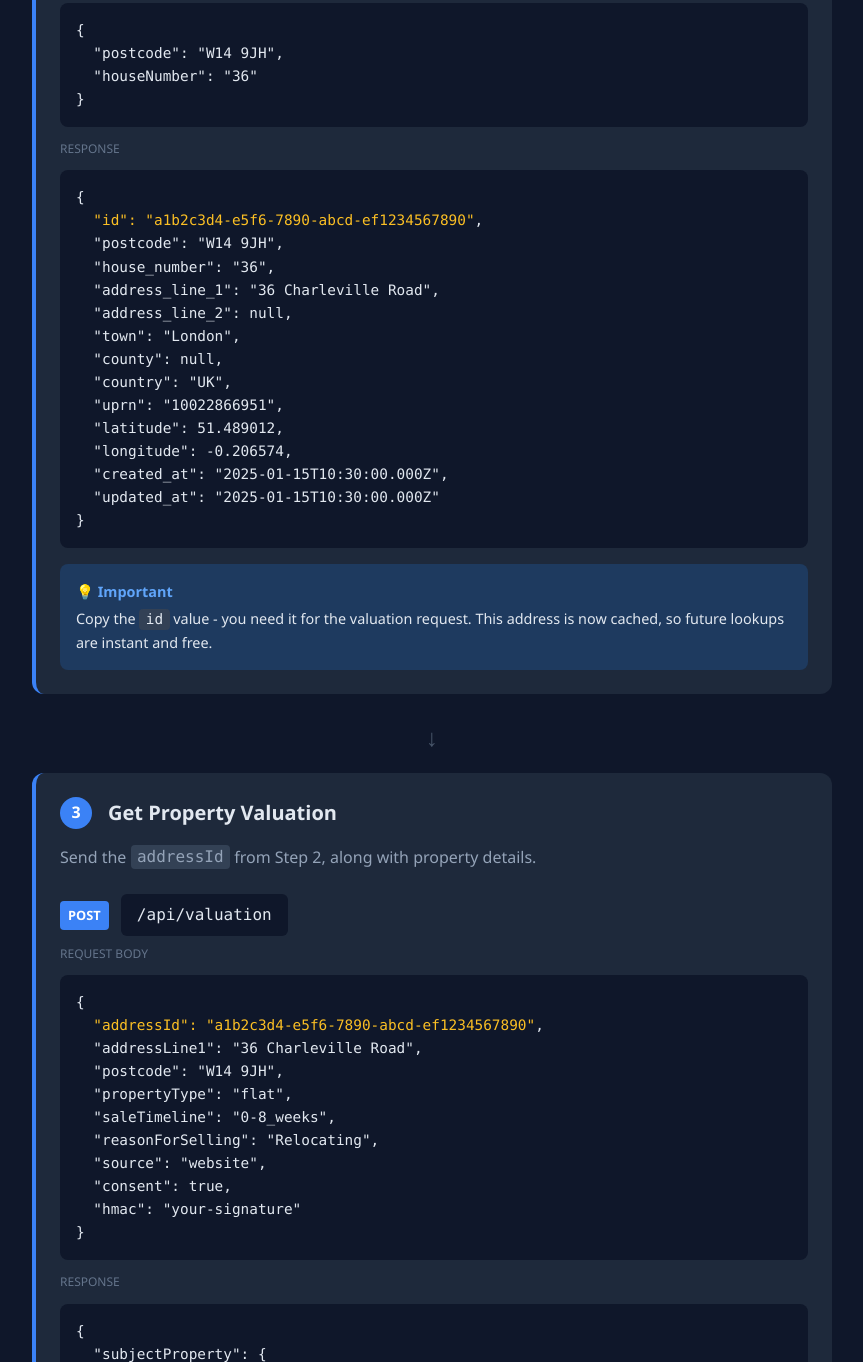
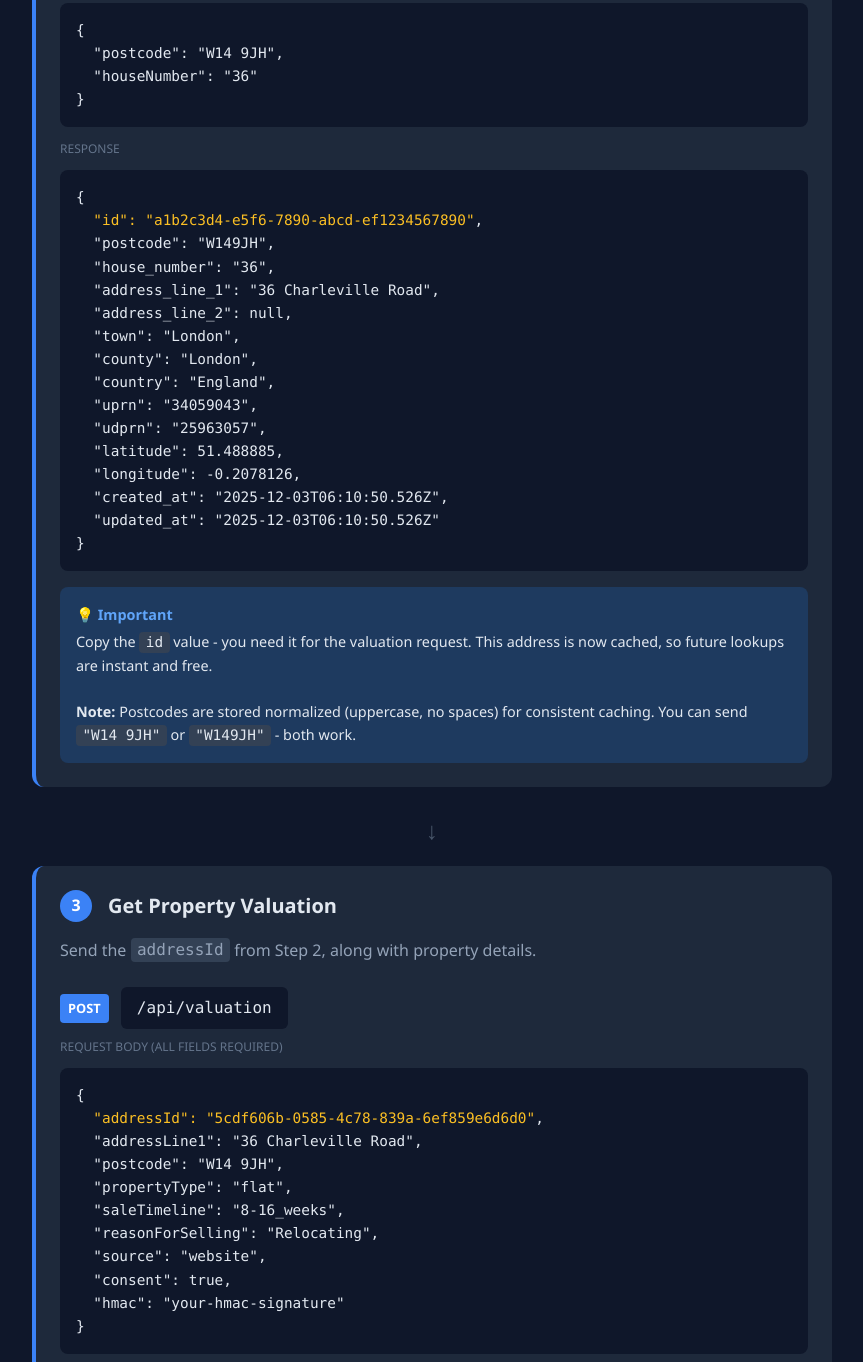
Before and after one commit to unitypropertycapital/unity-platform-backend, a website: page public/index.html in a window 1280 px wide. Shown: the part 953-2315 px from the top of the page, without its empty margins (208-1071 px from the left). Drawn offline with Linux system fonts and the light colour scheme.

Commit message:
fix: Update address details and request body for valuation API
- Correct postcode format in response to remove space
- Update county and country fields for accuracy
- Modify UPRN and UDPRN values for consistency
- Adjust latitude and longitude for precise location
- Enhance request body documentation to clarify required fields and update sale timeline options

```diff
--- a/public/index.html
+++ b/public/index.html
@@ -170,24 +170,28 @@
       <div class="code-label">Response</div>
       <div class="code-block">{
   <span class="highlight">"id": "a1b2c3d4-e5f6-7890-abcd-ef1234567890"</span>,
-  "postcode": "W14 9JH",
+  "postcode": "W149JH",
   "house_number": "36",
   "address_line_1": "36 Charleville Road",
   "address_line_2": null,
   "town": "London",
-  "county": null,
-  "country": "UK",
-  "uprn": "10022866951",
-  "latitude": 51.489012,
-  "longitude": -0.206574,
-  "created_at": "2025-01-15T10:30:00.000Z",
-  "updated_at": "2025-01-15T10:30:00.000Z"
+  "county": "London",
+  "country": "England",
+  "uprn": "34059043",
+  "udprn": "25963057",
+  "latitude": 51.488885,
+  "longitude": -0.2078126,
+  "created_at": "2025-12-03T06:10:50.526Z",
+  "updated_at": "2025-12-03T06:10:50.526Z"
 }</div>
 
       <div class="note">
         <div class="note-title">💡 Important</div>
         Copy the <code>id</code> value - you need it for the valuation request.
         This address is now cached, so future lookups are instant and free.
+        <br><br>
+        <strong>Note:</strong> Postcodes are stored normalized (uppercase, no spaces) for consistent caching.
+        You can send <code>"W14 9JH"</code> or <code>"W149JH"</code> - both work.
       </div>
     </div>
 
@@ -206,17 +210,17 @@
       <span class="method post">POST</span>
       <span class="url">/api/valuation</span>
 
-      <div class="code-label">Request Body</div>
+      <div class="code-label">Request Body (all fields required)</div>
       <div class="code-block">{
-  <span class="highlight">"addressId": "a1b2c3d4-e5f6-7890-abcd-ef1234567890"</span>,
+  <span class="highlight">"addressId": "5cdf606b-0585-4c78-839a-6ef859e6d6d0"</span>,
   "addressLine1": "36 Charleville Road",
   "postcode": "W14 9JH",
   "propertyType": "flat",
-  "saleTimeline": "0-8_weeks",
+  "saleTimeline": "8-16_weeks",
   "reasonForSelling": "Relocating",
   "source": "website",
   "consent": true,
-  "hmac": "your-signature"
+  "hmac": "your-hmac-signature"
 }</div>
 
       <div class="code-label">Response</div>
```
